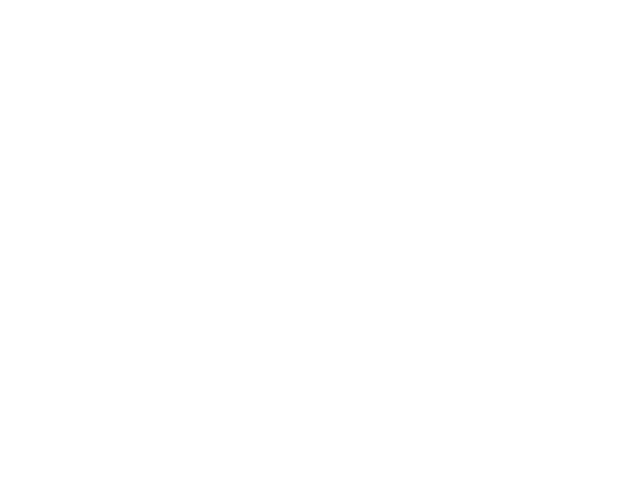
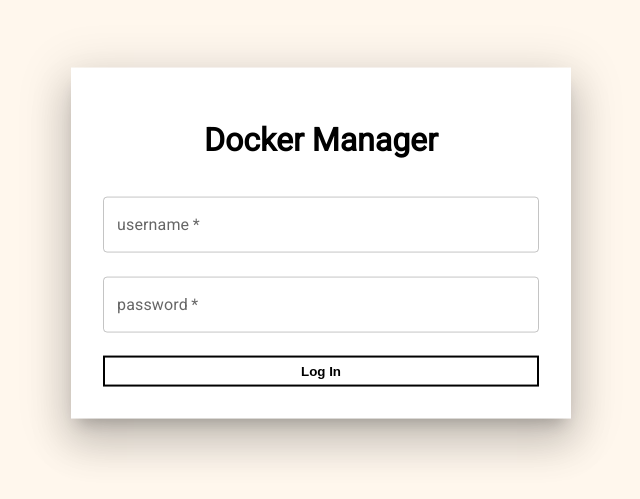
Before and after one commit to sojip/docker_manager, a React (Create React App) app in the folder front_end/: page /signin in a window 1280 px wide. Before the commit this address had no page. Shown: the part 157-656 px from the top of the page, without its empty margins (319-959 px from the left). Built offline with nearby package versions, Linux system fonts and the light colour scheme.

Commit message:
before routes protection

```diff
--- a/front_end/src/App.js
+++ b/front_end/src/App.js
@@ -9,19 +9,7 @@ function App() {
     <div className="App">
       <AppHeader />
       <AppNav />
-      <div
-        className="outlet-container"
-        style={
-          {
-            // backgroundImage: `url(${Logo})`,
-            // backgroundSize: "contain",
-            // backgroundRepeat: "no-repeat",
-            // backgroundPosition: "center",
-            // backgroundBlendMode: "multiply",
-            // backgroundAttachment: "fixed",
-          }
-        }
-      >
+      <div className="outlet-container">
         <Outlet />
       </div>
     </div>
--- a/front_end/src/components/AddInterruptionForm.js
+++ b/front_end/src/components/AddInterruptionForm.js
@@ -4,7 +4,6 @@ import "alertifyjs/build/css/alertify.css";
 import Box from "@mui/material/Box";
 import Icon from "@mdi/react";
 import { mdiCloseThick } from "@mdi/js";
-
 import {
   TextField,
   InputAdornment,
--- a/front_end/src/components/AddShiftForm.js
+++ b/front_end/src/components/AddShiftForm.js
@@ -16,6 +16,10 @@ import alertify from "alertifyjs";
 import "alertifyjs/build/css/alertify.css";
 
 const AddShiftForm = (props) => {
+  const [datas, setdatas] = useState({ type: "", startdate: "" });
+  const [time, settime] = useState("");
+  const [workers, setworkers] = useState([]);
+
   let { handleClose } = props;
   let { setsearchShiftsResults } = props;
   let { shifts } = props;
@@ -25,16 +29,13 @@ const AddShiftForm = (props) => {
     marginBottom: "15px",
   };
 
-  const [datas, setdatas] = useState({ type: "", startdate: "" });
-  const [time, settime] = useState("");
-  const [workers, setworkers] = useState([]);
-
   const handleChange = (event) => {
     let value = event.target.value;
     let name = event.target.name;
     if (name === "type") value === "jour" ? settime("07:00") : settime("19:00");
     setdatas({ ...datas, [name]: value });
   };
+
   function handleCheckboxChange(e) {
     setworkers(
       workers.map((worker) => {
@@ -44,8 +45,10 @@ const AddShiftForm = (props) => {
     );
   }
 
-  async function getWorkers() {
-    const res = await fetch("http://localhost:3000/api/workers");
+  async function getWorkers(signal) {
+    const res = await fetch("http://localhost:3000/api/workers", {
+      signal: signal,
+    });
     const workers = await res.json();
     return workers;
   }
@@ -107,13 +110,20 @@ const AddShiftForm = (props) => {
   }
 
   useEffect(() => {
-    getWorkers().then((workers) => {
+    let controller = new AbortController();
+    let signal = controller.signal;
+
+    getWorkers(signal).then((workers) => {
       setworkers(
         workers.map((worker) => {
           return { ...worker, checked: false };
         })
       );
     });
+
+    return () => {
+      controller.abort();
+    };
   }, []);
 
   return (
--- a/front_end/src/components/AddWorkerForm.js
+++ b/front_end/src/components/AddWorkerForm.js
@@ -35,7 +35,6 @@ const AddWorkerForm = (props) => {
     })
       .then((res) => res.json())
       .then((worker) => {
-        // setshowsuccess(true);
         alertify.set("notifier", "position", "top-center");
         alertify.success("New Worker Created Successfully");
         setsearchWorkersResults([...workers, worker]);
@@ -67,7 +66,6 @@ const AddWorkerForm = (props) => {
           boxShadow: 24,
           p: 4,
         }}
-        //   noValidate
         autoComplete="off"
         onSubmit={handleSubmit}
       >
--- a/front_end/src/components/AppHeader.js
+++ b/front_end/src/components/AppHeader.js
@@ -18,7 +18,7 @@ const AppHeader = () => {
     return () => {
       window.removeEventListener("click", closeprofileOptions);
     };
-  });
+  }, []);
 
   function ToggleProfileOptions() {
     let profileOptions = document.querySelector(".profileOptions");
--- a/front_end/src/components/EndShiftForm.js
+++ b/front_end/src/components/EndShiftForm.js
@@ -69,7 +69,6 @@ const EndShiftForm = (props) => {
         component="form"
         id="endShiftForm"
         onSubmit={handleSubmit}
-        novalidate
         autoComplete="off"
       >
         <div className="closeForm" onClick={handleCloseEndShiftForm}>
@@ -96,7 +95,7 @@ const EndShiftForm = (props) => {
           })}
         </FormControl>
         <br />
-        <input type="submit" value="Save" />
+        <input type="submit" value="Submit" />
       </Box>
     </div>
   );
--- a/front_end/src/components/SignIn.js
+++ b/front_end/src/components/SignIn.js
@@ -0,0 +1,94 @@
+import "../styles/SignIn.css";
+import Box from "@mui/material/Box";
+import TextField from "@mui/material/TextField";
+import Icon from "@mdi/react";
+import alertify from "alertifyjs";
+import "alertifyjs/build/css/alertify.css";
+import { useState } from "react";
+import { useEffect } from "react";
+import { useNavigate } from "react-router-dom";
+
+export default function SignIn(props) {
+  const [datas, setdatas] = useState({});
+  let navigate = useNavigate();
+
+  const handleChange = (e) => {
+    let name = e.target.name;
+    let value = e.target.value;
+    setdatas({ ...datas, [name]: value });
+  };
+
+  const handleSubmit = (e) => {
+    e.preventDefault();
+    fetch("http://localhost:3000/api/login", {
+      method: "POST",
+      headers: {
+        "Content-Type": "application/json",
+      },
+      body: JSON.stringify(datas),
+    })
+      .then((res) => res.json())
+      .then((datas) => {
+        if (datas.message) {
+          alertify.set("notifier", "position", "top-center");
+          alertify.notify(datas.message, "custom");
+        }
+        if (datas.token) {
+          alertify.set("notifier", "position", "top-center");
+          alertify.success("Logged In Successfully");
+          localStorage.setItem("utoken", datas.token);
+          navigate("/", { replace: true });
+        }
+      })
+      .catch((e) => alert(e));
+  };
+
+  useEffect(() => {
+    console.log(datas);
+  }, [datas]);
+
+  return (
+    <div className="full-screen-container">
+      <Box
+        component="form"
+        id="signinform"
+        sx={{
+          width: "96%",
+          maxWidth: "500px",
+          "& > :not(style)": { width: "100%" },
+          position: "absolute",
+          top: "50%",
+          left: "50%",
+          transform: "translate(-50%, -50%)",
+          bgcolor: "background.paper",
+          boxShadow: 24,
+          p: 4,
+        }}
+        autoComplete="off"
+        onSubmit={handleSubmit}
+      >
+        <h1>Docker Manager</h1>
+        <TextField
+          id="username"
+          label="username"
+          name="username"
+          variant="outlined"
+          required
+          margin="normal"
+          onChange={handleChange}
+        />
+        <TextField
+          id="password"
+          label="password"
+          variant="outlined"
+          name="password"
+          type="password"
+          required
+          margin="normal"
+          onChange={handleChange}
+        />
+        <input type="submit" value="Log In" />
+      </Box>
+    </div>
+  );
+}
--- a/front_end/src/index.js
+++ b/front_end/src/index.js
@@ -9,6 +9,16 @@ import Shifts from "./components/Shifts";
 import Workers from "./components/Workers";
 import Stats from "./components/Stats";
 import AddWorkerForm from "./components/AddWorkerForm";
+import SignIn from "./components/SignIn";
+import { Navigate } from "react-router-dom";
+
+const ProtectedRoute = ({ isLoggedIn, children }) => {
+  if (!isLoggedIn) {
+    return <Navigate to="/signin" replace />;
+  }
+
+  return children;
+};
 
 const root = ReactDOM.createRoot(document.getElementById("root"));
 root.render(
@@ -22,6 +32,7 @@ root.render(
           <Route path="/stats" element={<Stats />} />
           <Route path="/addworker" element={<AddWorkerForm />} />
         </Route>
+        <Route path="/signin" element={<SignIn />} />
       </Routes>
     </Router>
   </React.StrictMode>
--- a/front_end/src/styles/AppHeader.css
+++ b/front_end/src/styles/AppHeader.css
@@ -20,10 +20,6 @@ header ul {
   margin: 0;
   padding: 0;
 }
-
-/* header h3 {
-  font-style: italic;
-} */
 
 header ul {
   position: absolute;
--- /dev/null
+++ b/front_end/src/styles/SignIn.css
@@ -0,0 +1,36 @@
+.ajs-message.ajs-custom {
+  color: #31708f;
+  background-color: #d9edf7;
+  border-color: #31708f;
+}
+
+.full-screen-container {
+  width: 100%;
+  height: 100vh;
+  background-color: #fff7ed;
+}
+
+#signinform h1 {
+  text-align: center;
+  /* color: var(--orange-color); */
+}
+
+#signinform input[type="submit"] {
+  padding: 6px 1vw;
+  background-color: transparent;
+  border: solid 2px black;
+  cursor: pointer;
+  font-weight: bold;
+  text-transform: capitalize;
+  margin-top: 15px;
+  transition: all 300ms;
+}
+
+#signinform input[type="submit"]:active {
+  transform: scale(1.1);
+}
+
+#signinform input[type="submit"]:hover {
+  color: var(--orange-color);
+  border: solid 2px var(--orange-color);
+}
```
